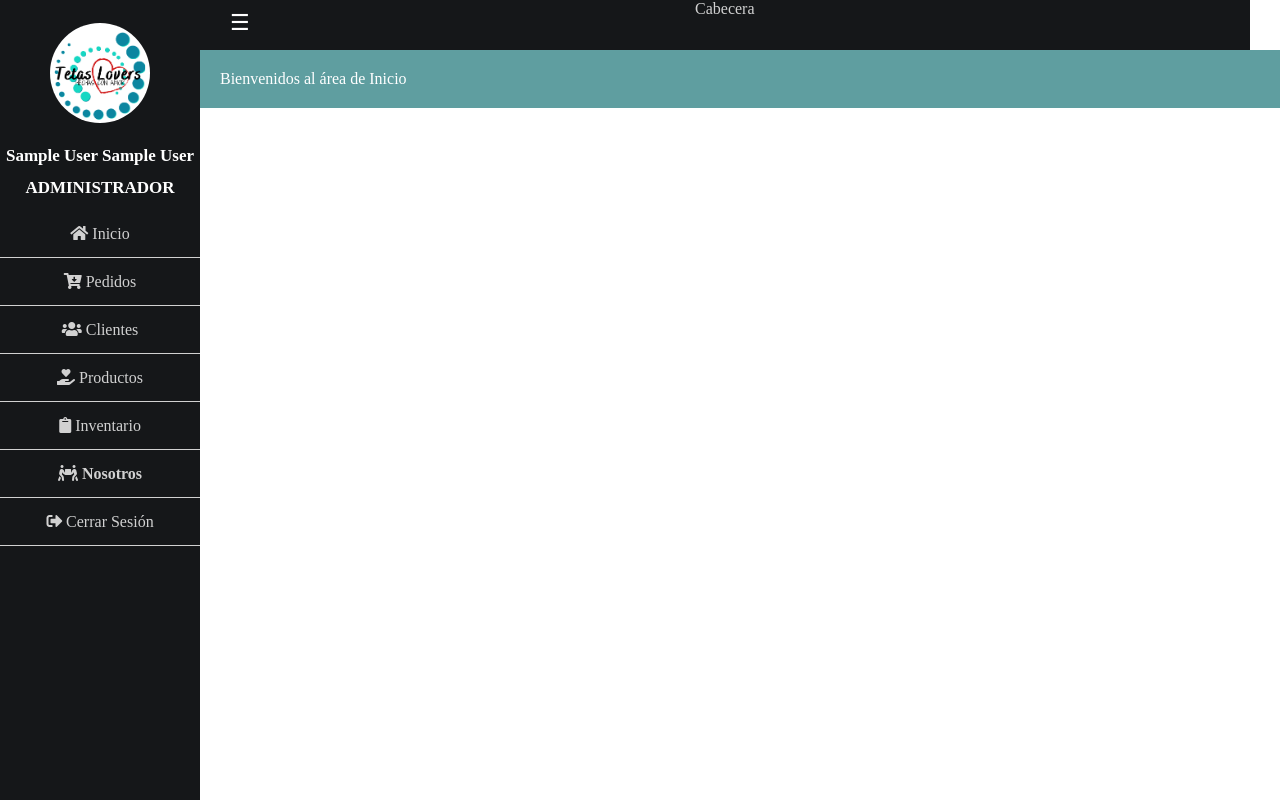
After one commit to YexibelPerez/TetasLovers, a PHP site: page /inicio.php in a window 1280 px wide. The commit adds this page. Run offline with PHP 8.4, Linux system fonts and the light colour scheme; the visitor is signed in with stand-in values (Sample User, id 1); some libraries are stand-ins or nearby versions.

Commit message:
ARCHIVOS PARA LA INICIAL FUNCIONALIDAD DEL LOGIN, REGISTER, MENU

```diff
--- /dev/null
+++ b/inicio.php
@@ -0,0 +1,17 @@
+<!DOCTYPE html>
+<html>
+<head>
+	<meta charset="utf-8">
+	<title>Inicio</title>
+
+</head>
+<body>
+	<div id="container">
+	<?php include('menu.php');?>
+
+	<div id="Conten" class="contenido on"><p>Bienvenidos al área de Inicio</p></div>
+
+	</div>
+	<script src="main.js"></script>
+</body>
+</html>
--- /dev/null
+++ b/main.js
@@ -0,0 +1,24 @@
+const btnToggle = document.querySelector('.toggle-btn');
+
+function cambiarClase (valor) {
+
+	if (valor.classList.contains('on')) {
+		valor.classList.remove('on');
+		valor.classList.add('off');
+	}else{
+		valor.classList.remove('off');
+		valor.classList.add('on');
+	}
+};
+
+btnToggle.addEventListener('click', function() {
+
+	document.getElementById('menu').classList.toggle('active');
+
+	var contenido=document.getElementById('Conten');
+	var cabecera= document.querySelector('.cabecera');
+
+	cambiarClase(cabecera);
+	cambiarClase(contenido);
+
+});
--- /dev/null
+++ b/menu.php
@@ -0,0 +1,45 @@
+<?php
+session_start();
+
+$nombre = $_SESSION['nombre'].' '.$_SESSION['apellido'];
+
+if ($nombre == null) {
+	header("Location:index.php?mensaje=nosession");
+}else{
+
+//el cierre de la llave va en lo ultimo del archivo para que ejecute todo el codigo ya que la sesion si se encuentra activa
+
+?>
+
+<!DOCTYPE html>
+<html>
+<head>
+	<meta charset="utf-8">
+	<title>Tetas Lovers</title>
+	<link rel="stylesheet" type="text/css" href="https://use.fontawesome.com/releases/v5.6.3/css/all.css">
+	<link rel="stylesheet" type="text/css" href="style_menu.css">
+</head>
+<body>
+
+	<header class="cabecera on">Cabecera</header>
+	<div id="menu">
+		<span class="toggle-btn">&#9776;</span>
+		<ul>
+			<img src="logotipo.png" alt="logotipo" class="logo">
+			<h3><?=$nombre?></h3>
+			<h3>ADMINISTRADOR</h3>
+			<li><a href="inicio.php"><i class="fas fa-home"></i> Inicio</a></li>
+			<li><a href="pedidos.php"><i class="fas fa-cart-arrow-down"></i> Pedidos</a></li>
+			<li><a href="clientes.php"><i class="fas fa-users"></i> Clientes</a></li>
+			<li><a href="productos.php"><i class="fas fa-hand-holding-heart"></i> Productos</a></li>
+			<li><a href="inventario.php"><i class="fas fa-clipboard"></i> Inventario</a></li>
+			<li><a href="nosotros.php"><i class="fas fa-people-carry"> Nosotros</a></i></li>
+			<li><a href="controlador_destroy.php"><i class="fas fa-sign-out-alt"></i> Cerrar Sesión</a></li>
+		</ul>
+	</div>
+</body>
+</html>
+
+<?php
+	}
+?>
--- /dev/null
+++ b/style_menu.css
@@ -0,0 +1,116 @@
+*{
+	padding: 0;
+	margin: 0;
+}
+
+body, #container{
+	width: 100%;
+	height: 100%;
+}
+
+#container{
+	display: flex;
+}
+
+header{
+	height: 50px;
+	width: 100%;
+	background: #151719;
+	color: rgba(230,230,230,.9);
+	text-align: center;
+	position: fixed;
+	display: block;
+}
+
+.cabecera.on{
+	left: 200px;
+	width: 82%;
+	align-items: flex-start;
+	transition: all 500ms linear;
+}
+
+.cabecera.off{
+	left: 0;
+	width: 100%;
+	transition: all 500ms linear;
+}
+
+#menu{
+	width: 200px;
+	height: 100%;
+	min-height: 100%;
+	max-height: 100%;
+	background: #151719;
+	position: fixed;
+	color: rgba(230,230,230,.9);
+	left: 0px;
+	transition: all 500ms linear;
+}
+
+#menu.active{
+	left: -200px;
+}
+
+#menu .logo{
+	border-radius: 50%;
+	width: 100px;
+	height: 100px;
+	padding: 23px;
+	display: block;
+	margin: auto;
+}
+
+#menu .toggle-btn{
+	position: absolute;
+	left: 230px;
+	color: white;
+	cursor: pointer;
+	font-size: 22px;
+	top: 10px;
+}
+
+#menu h3{
+	text-align: center;
+	padding-bottom: 12px;
+	color: white;
+	font-size: 17px;
+}
+
+#menu ul li{
+	text-align: center;
+	list-style: none;
+	border-bottom: 1px solid rgba(230,230,230,.9);
+	display: block;
+	padding-top: 1px;
+}
+
+#menu ul li a{
+	text-decoration: none;
+	color: rgba(230,230,230,.9);
+	display: block;
+	padding: 14px;
+}
+
+#menu ul li a:hover{
+	cursor: pointer;
+	background: rgba(230,230,230,.9);
+	color: #151719;
+}
+
+.contenido{
+	margin-top: 50px;
+	width: 100%;
+	color: white;
+	padding: 20px;
+	background: cadetblue;
+
+}
+.contenido.on{
+	margin-left: 200px;
+	transition: all 500ms linear;
+}
+
+.contenido.off{
+	margin-left: 0;
+	transition: all 500ms linear;
+}
```
Also changed, not shown: clientes.php (added, +16 -0 lines), controlador_destroy.php (added, +7 -0 lines), controlador_login.php (added, +35 -0 lines), controlador_registro.php (added, +48 -0 lines), index.php (+29 -1 lines), inventario.php (added, +16 -0 lines), login.php (added, +34 -0 lines), nosotros.php (added, +16 -0 lines), pedidos.php (added, +15 -0 lines), productos.php (added, +15 -0 lines), register.php (added, +60 -0 lines), styles_principal.css (added, +135 -0 lines), tetaslovers.sql (added, +46 -0 lines), imagen.jpg (added), 2 more files.
